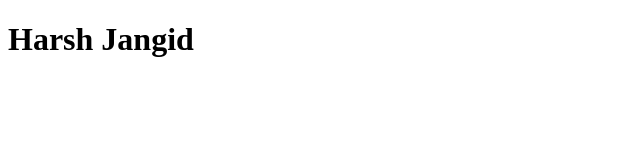
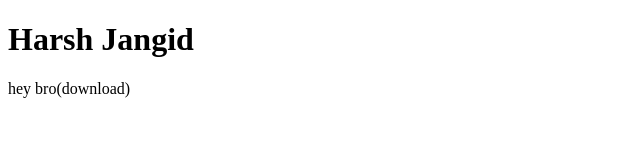
Before and after one commit to jangidharsh/new-localrepo, a plain HTML site: page index.html in a window 1280 px wide. Shown: the whole page, without its empty margins (0-640 px from the left). Drawn offline with Linux system fonts and the light colour scheme.

Commit message:
change main

```diff
--- a/index.html
+++ b/index.html
@@ -7,5 +7,6 @@
 </head>
 <body>
     <h1>Harsh Jangid</h1>
+    <p>hey bro(download)</p>
 </body>
 </html>
```
